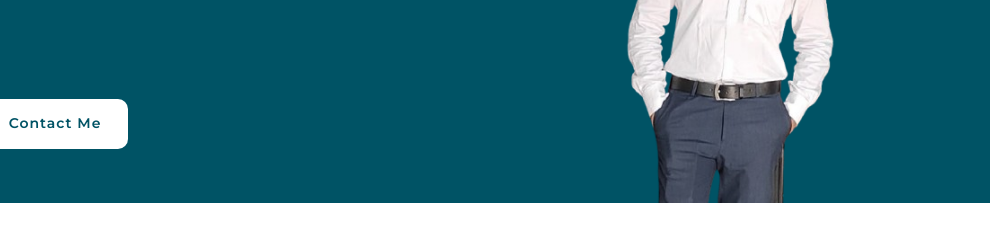
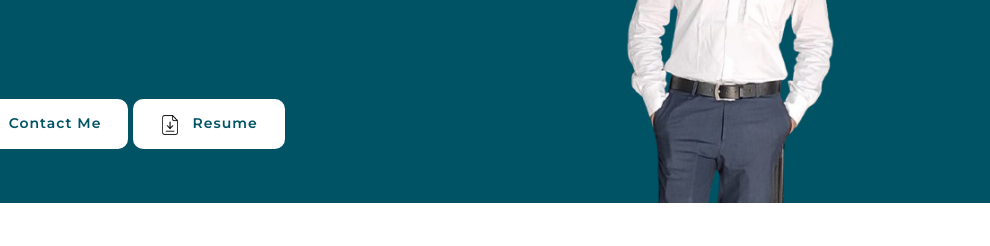
Before and after one commit to ahasanulislam973/portfolio-website, a plain HTML site: page index.html in a window 1280 px wide. Shown: the part 374-620 px from the top of the page, 290-1280 px from the left. Drawn offline with nearby package versions, Linux system fonts and the light colour scheme.

Commit message:
resume download

```diff
--- a/index.html
+++ b/index.html
@@ -76,6 +76,12 @@
                                 <img src="img/whatsapp-icon.png" alt="WhatsApp"
                                     style="max-width: 20px; margin-right: 8px;">
                                 Contact Me
+                            </a>
+
+                            <a class="btn" href="resume/MD_Ahasanul_Islam_Resume.pdf" download target="_blank">
+                                <img src="img/download_icon.png" alt="Download"
+                                    style="max-width: 20px; margin-right: 8px" />
+                                Resume
                             </a>
                         </div>
                     </div>
```
Also changed, not shown: img/download_icon.png (added), 1 other file.
